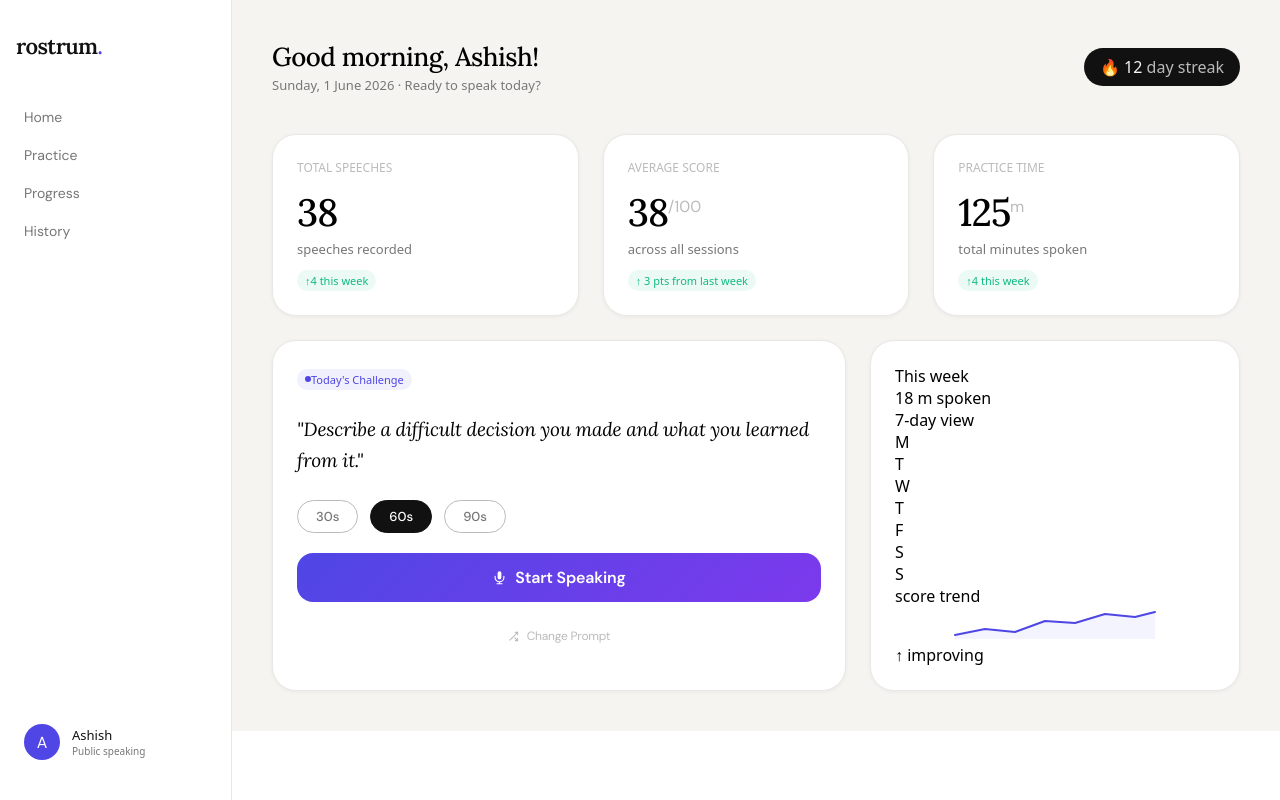
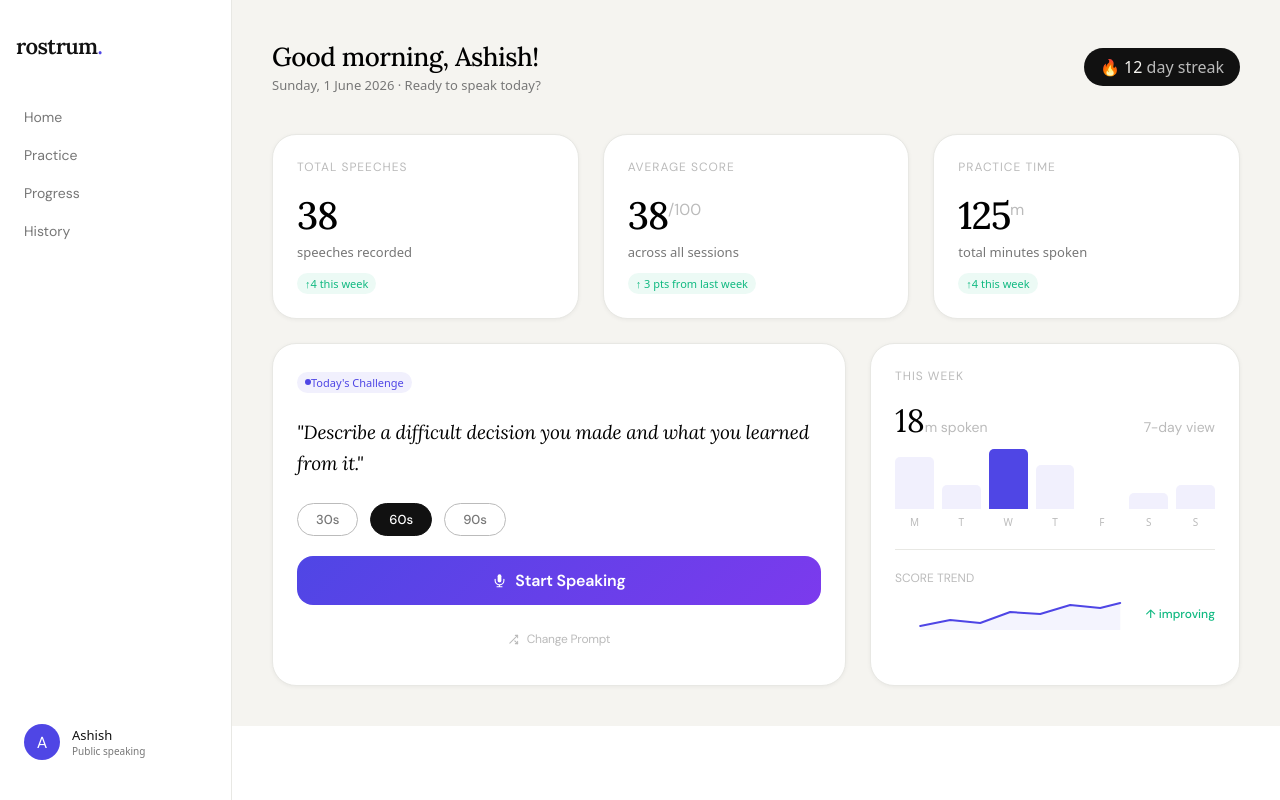
Before and after one commit to ashishs10/rostrum, a React (Vite) app: page / in a window 1280 px wide. Built offline with nearby package versions, Linux system fonts and the light colour scheme.

Commit message:
feat: chart card complete

```diff
--- a/src/screens/HomeScreen.tsx
+++ b/src/screens/HomeScreen.tsx
@@ -2,7 +2,6 @@ import "../styles/Sidebar.css";
 import "../styles/main.css";
 
 export default function HomeScreen() {
-  const percentage: number = 65;
   return (
     <div className="page-layout">
       {/* SIDEBAR */}
@@ -127,41 +126,41 @@ export default function HomeScreen() {
             <p className="card-label">This week</p>
             <div className="chart-header">
               <p className="chart-big-num">
-                18 <span>m spoken</span>
+                18<span>m spoken</span>
               </p>
               <span>7-day view</span>
             </div>
             <div className="bars">
               <div className="bar-wrap">
-                <div className="bar" style={{ height: `${percentage}%` }}></div>
-                <span>M</span>
+                <div className="bar" style={{ height: `65%` }}></div>
+                <span className="bar-day">M</span>
               </div>
               <div className="bar-wrap">
-                <div className="bar"></div>
-                <span>T</span>
+                <div className="bar " style={{ height: `30%` }}></div>
+                <span className="bar-day">T</span>
               </div>
               <div className="bar-wrap">
-                <div className="bar"></div>
-                <span>W</span>
+                <div className="bar active" style={{ height: `80%` }}></div>
+                <span className="bar-day">W</span>
               </div>
               <div className="bar-wrap">
-                <div className="bar"></div>
-                <span>T</span>
+                <div className="bar" style={{ height: `55%` }}></div>
+                <span className="bar-day">T</span>
               </div>
               <div className="bar-wrap">
-                <div className="bar"></div>
-                <span>F</span>
+                <div className="bar" style={{ height: `90%%` }}></div>
+                <span className="bar-day">F</span>
               </div>
               <div className="bar-wrap">
-                <div className="bar"></div>
-                <span>S</span>
+                <div className="bar" style={{ height: `20%` }}></div>
+                <span className="bar-day">S</span>
               </div>
               <div className="bar-wrap">
-                <div className="bar"></div>
-                <span>S</span>
+                <div className="bar" style={{ height: `30%` }}></div>
+                <span className="bar-day">S</span>
               </div>
             </div>
-            <div className="char-divider"></div>
+            <div className="chart-divider"></div>
             <p className="score-trend">score trend</p>
             <div className="trend-row">
               <svg
--- a/src/styles/main.css
+++ b/src/styles/main.css
@@ -58,10 +58,12 @@
 }
 
 .label {
+  font-family: var(--font-body);
   font-size: 12px;
+  letter-spacing: 1px;
   color: var(--color-text-muted);
   text-transform: uppercase;
-  margin-bottom: var(--space-3);
+  margin-bottom: var(--space-4);
 }
 
 .big-number {
@@ -158,7 +160,6 @@
   color: var(--color-text-sub);
   padding: 7px 18px;
   border: 1.5px solid var(--color-border);
-  color: var(--color-text-sub);
   border-radius: var(--radius-full);
   border-color: var(--color-text-muted);
   background: transparent;
@@ -236,3 +237,98 @@
 .shuffle-btn:hover {
   color: var(--color-text-sub);
 }
+
+/* CHART CARD */
+.card-label {
+  font-family: var(--font-body);
+  font-size: 12px;
+  letter-spacing: 1px;
+  text-transform: uppercase;
+  color: var(--color-text-muted);
+  margin-bottom: var(--space-4);
+}
+
+.chart-header {
+  display: flex;
+  align-items: baseline;
+  justify-content: space-between;
+  margin-bottom: var(--space-2);
+}
+
+.chart-big-num {
+  font-family: var(--font-display);
+  font-size: 32px;
+}
+
+.chart-big-num span {
+  font-family: var(--font-body);
+  font-size: 14px;
+  color: var(--color-text-muted);
+}
+.chart-header span {
+  font-family: var(--font-body);
+  font-size: 14px;
+  color: var(--color-text-muted);
+}
+
+.bars {
+  display: flex;
+  align-items: flex-end;
+  gap: var(--space-2);
+  height: 80px;
+  margin-bottom: var(--space-3);
+}
+
+.bar-wrap {
+  display: flex;
+  flex-direction: column;
+  flex: 1;
+  align-items: center;
+  gap: 6px;
+  height: 100%;
+  justify-content: flex-end;
+}
+
+.bar {
+  width: 100%;
+  border-radius: 5px 5px 0 0;
+  background: var(--color-primary-dim);
+  transition: background 0.15s;
+}
+.bar.active {
+  background: var(--color-primary);
+}
+
+.bar-day {
+  font-size: 10px;
+  color: var(--color-text-muted);
+  font-weight: 500;
+}
+
+.chart-divider {
+  height: 1px;
+  background: var(--color-border);
+  margin: var(--space-5) 0;
+}
+
+.score-trend {
+  font-family: var(--font-body);
+  font-size: 12px;
+  text-transform: uppercase;
+  color: var(--color-text-muted);
+  margin-bottom: var(--space-3);
+}
+
+.trend-row {
+  display: flex;
+  align-items: center;
+  justify-content: space-between;
+}
+
+.improving {
+  font-family: var(--font-body);
+  font-size: 12px;
+  font-weight: 500;
+  white-space: nowrap;
+  color: var(--color-green);
+}
```
